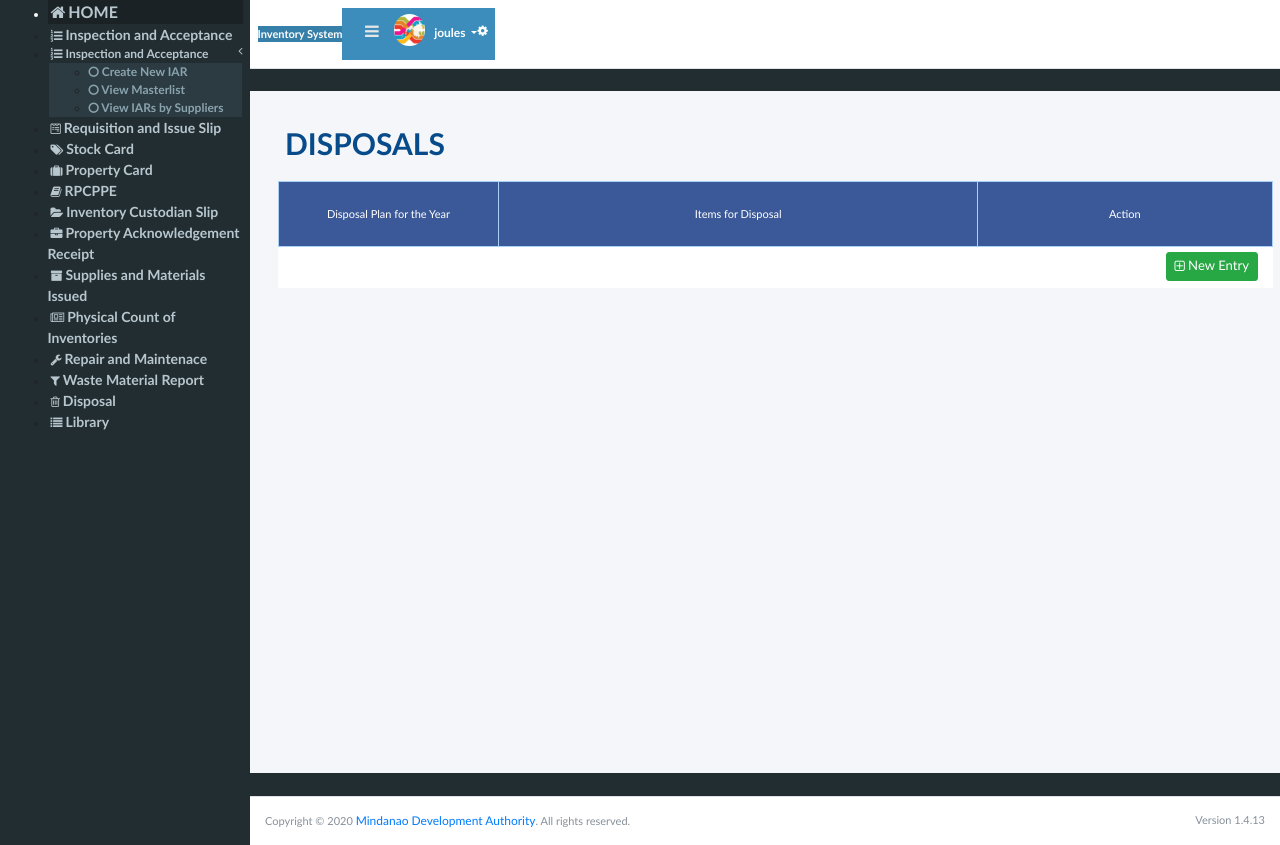
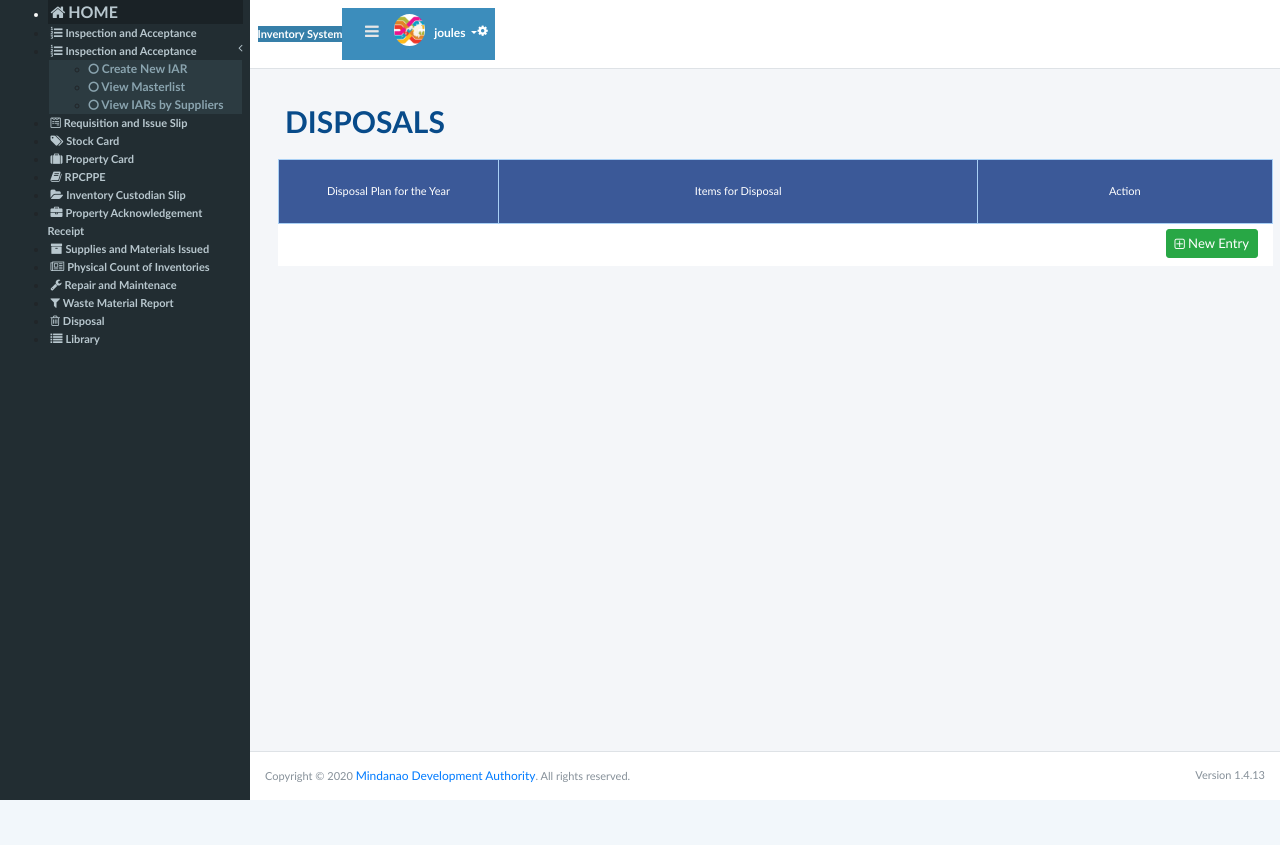
Before and after one commit to camniev/MinDAInventorySystem, a Laravel app: page /disposals in a window 1280 px wide. After the commit the page ends 800 px from the top, so only its background shows below. Run offline with Laravel 8, Linux system fonts and the light colour scheme; a user stored in the database is signed in; data comes from the database, SQL or seed files in the repository; data that the repository does not hold is empty; style sheets or scripts are compiled from the project's sources; some libraries are stand-ins or nearby versions.

Commit message:
fix: changed fonts and margin issues

```diff
--- a/resources/views/backend/sidebar.blade.php
+++ b/resources/views/backend/sidebar.blade.php
@@ -25,7 +25,7 @@
         <li class="sidebar-menu">
           <a href="{{ url('/inspection-and-acceptance') }}">
             <i class="fa fa-list-ol" aria-hidden="true"></i>
-            <span style="font-size: 14px;"> Inspection and Acceptance</span>
+            <span> Inspection and Acceptance</span>
           </a>
         </li>
 
@@ -43,81 +43,81 @@
         <li class="sidebar-menu">
           <a href="{{ url('/request') }}">
             <i class="fa fa-wpforms" aria-hidden="true"></i>
-            <span style="font-size: 14px;">Requisition and Issue Slip</span>
+            <span>Requisition and Issue Slip</span>
           </a>
         </li>
         <li class="sidebar-menu">
           <a href="{{ url('/stock-card') }}">
             <i class="fa fa-tags" aria-hidden="true"></i>
-            <span style="font-size: 14px;">Stock Card</span>
+            <span>Stock Card</span>
           </a>
         </li>
         <li class="sidebar-menu">
           <a href="{{ url('/property-card') }}">
             <i class="fa fa-suitcase" aria-hidden="true"></i>
-            <span style="font-size: 14px;">Property Card</span>
+            <span>Property Card</span>
           </a>
         </li>
         <li class="sidebar-menu">
           <a href="{{ url('/report-on-the-physical-count-of-property-plant-and-equipment') }}">
             <i class="fa fa-book" aria-hidden="true"></i>
-            <span style="font-size: 14px;">RPCPPE</span>
+            <span>RPCPPE</span>
           </a>
         </li>
         <li class="sidebar-menu">
           <a href="{{ url('/inventory-custodian-slip') }}">
             <i class="fa fa-folder-open" aria-hidden="true"></i>
-            <span style="font-size: 14px;">Inventory Custodian Slip</span>
+            <span>Inventory Custodian Slip</span>
           </a>
         </li>
         <li class="sidebar-menu">
           <a href="{{ url('/property-acknowledgement-receipt') }}">
             <i class="fa fa-briefcase" aria-hidden="true"></i>
-            <span style="font-size: 14px;">Property Acknowledgement</br> Receipt</span>
+            <span>Property Acknowledgement</br> Receipt</span>
           </a>
         </li>
         <li class="sidebar-menu">
           <a href="{{ url('/supplies-and-materials') }}">
             <i class="fa fa-archive" aria-hidden="true"></i>
-            <span style="font-size: 14px;">Supplies and Materials Issued</span>
+            <span>Supplies and Materials Issued</span>
           </a>
         </li>
         <li class="sidebar-menu">
           <a href="{{ url('/report-on-physical-count-of-inventories') }}">
             <i class="fa fa-newspaper-o" aria-hidden="true"></i>
-            <span style="font-size: 14px;">Physical Count of Inventories</span>
+            <span>Physical Count of Inventories</span>
           </a>
         </li>
         <li class="sidebar-menu">
           <a href="{{ url('/repair-and-maintenance') }}">
             <i class="fa fa-wrench" aria-hidden="true"></i>
-            <span style="font-size: 14px;">Repair and Maintenace</span>
+            <span>Repair and Maintenace</span>
           </a>
         </li>
         <li class="sidebar-menu">
           <a href="{{ url('/waste-materials') }}">
             <i class="fa fa-filter" aria-hidden="true"></i>
-            <span style="font-size: 14px;">Waste Material Report</span>
+            <span>Waste Material Report</span>
           </a>
         </li>
          <li class="sidebar-menu">
           <a href="{{ url('/disposals') }}">
             <i class="fa fa-trash-o" aria-hidden="true"></i>
-            <span style="font-size: 14px;">Disposal</span>
+            <span>Disposal</span>
           </a>
         </li>
         {{--
         <li class="sidebar-menu">
           <a href="{{ url('/supplies-summary') }}">
             <i class="fa fa-list-alt" aria-hidden="true"></i>
-            <span style="font-size: 14px;">Re-Order Point</span>
+            <span>Re-Order Point</span>
           </a>
         </li>
         --}}
         <li class="sidebar-menu">
           <a href="{{ url('/library') }}">
             <i class="fa fa-list" aria-hidden="true"></i>
-            <span style="font-size: 14px;">Library</span>
+            <span>Library</span>
           </a>
         </li>
       </ul>
--- a/resources/views/layouts/master.blade.php
+++ b/resources/views/layouts/master.blade.php
@@ -47,9 +47,9 @@
 
      <style type="text/css">
 
-      /** {
+      body {
         font-family: 'Poppins', Arial, sans-serif;
-      }*/
+      }
 
        body
        {
@@ -69,6 +69,11 @@
         height: 40px;
        }
 
+       .main-sidebar ul li span {
+        font-size: 11px;
+        font-weight: 600;
+       }
+
      </style>
 
 </head>
@@ -79,11 +84,9 @@
 
   @include('backend.sidebar')
 
-  <main class="py-4">
-      @yield('content')
-  </main>
+  @yield('content')
 
-@include('backend.footer')
+  @include('backend.footer')
 </div>
 
 <script src="{{ asset('plugins/bootstrap/js/bootstrap.min.js') }}"></script>
```
Also changed, not shown: resources/views/stocklibrary/library-list.blade.php (+13 -7 lines).
